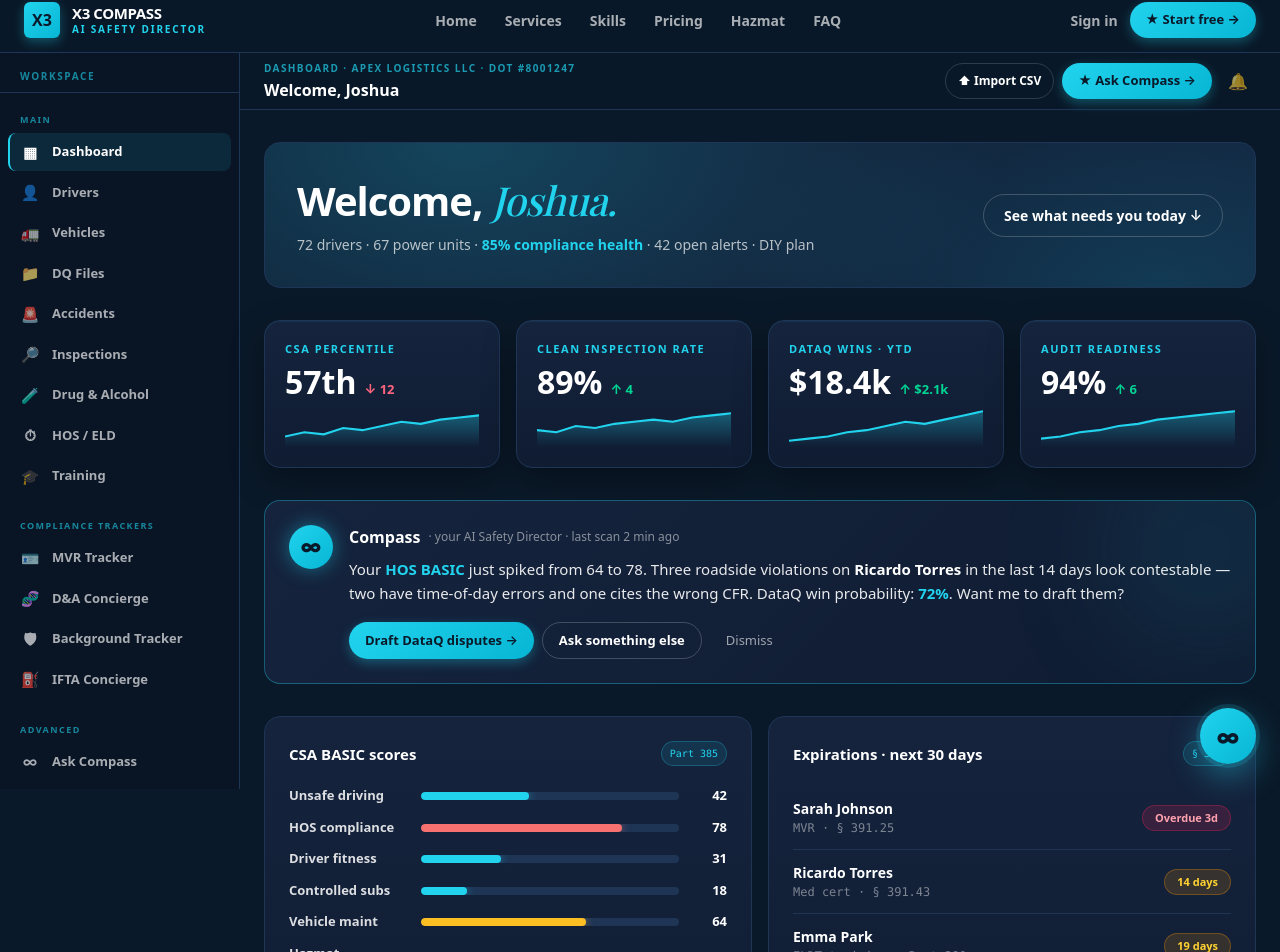
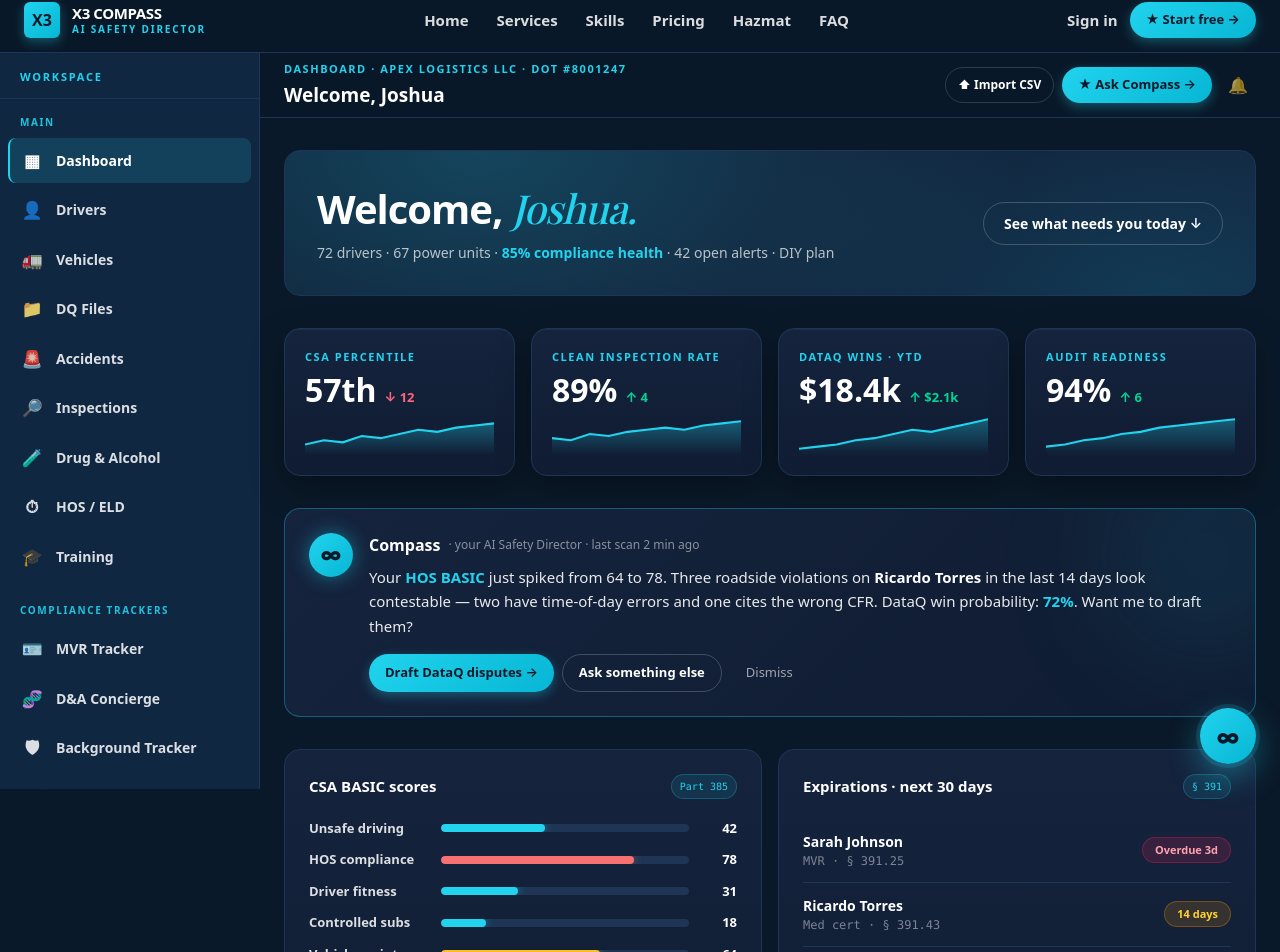
Before and after one commit to x3allamerican/x3compass-web, a Next.js app: page /app in a window 1280 px wide. Shown: the part 12-964 px from the top of the page. Built offline with nearby package versions, Linux system fonts and the light colour scheme.

Commit message:
Readability: lighten sidebar, bump font sizes + contrast

```diff
--- a/src/components/AppShell.tsx
+++ b/src/components/AppShell.tsx
@@ -59,36 +59,36 @@
       {/* Marketing top nav stays present even in the app */}
       <TopNav />
 
-      <div className="grid grid-cols-[240px_1fr] max-md:grid-cols-[64px_1fr] flex-1">
+      <div className="grid grid-cols-[260px_1fr] max-md:grid-cols-[72px_1fr] flex-1">
         {/* SIDEBAR */}
-        <aside className="border-r border-[#1E3556] bg-[#091525] sticky top-16 h-[calc(100vh-64px)] overflow-y-auto flex flex-col">
-          <div className="px-3 pt-4 pb-2 border-b border-[#1E3556]">
-            <div className="text-[10px] tracking-[.16em] uppercase font-bold text-[#22D3EE]/60 px-2">
+        <aside className="border-r border-[#1E3556] bg-[#102742] sticky top-16 h-[calc(100vh-64px)] overflow-y-auto flex flex-col">
+          <div className="px-3 pt-4 pb-3 border-b border-[#1E3556]">
+            <div className="text-[11px] tracking-[.16em] uppercase font-extrabold text-[#22D3EE] px-2">
               Workspace
             </div>
           </div>
 
           {/* Sections */}
-          <nav className="flex-1 px-2 py-3 space-y-4">
+          <nav className="flex-1 px-2 py-3 space-y-5">
             {SECTIONS.map((sec) => (
               <div key={sec.title}>
-                <div className="px-3 pt-2 pb-1.5 text-[9px] tracking-[.16em] uppercase font-bold text-[#22D3EE]/60 max-md:hidden">
+                <div className="px-3 pt-1 pb-2 text-[10px] tracking-[.16em] uppercase font-extrabold text-[#22D3EE]/90 max-md:hidden">
                   {sec.title}
                 </div>
-                <div className="space-y-0.5">
+                <div className="space-y-1">
                   {sec.items.map((it) => {
                     const active = pathname === it.href || (it.href !== "/app" && pathname?.startsWith(it.href));
                     return (
                       <Link
                         key={it.href}
                         href={it.href}
-                        className={`flex items-center gap-3 px-3 py-2 rounded-lg text-[13px] font-semibold transition-colors ${
+                        className={`flex items-center gap-3 px-3 py-2.5 rounded-lg text-[14px] font-semibold transition-colors ${
                           active
-                            ? "bg-[#22D3EE]/10 text-white border-l-2 border-[#22D3EE] pl-[10px]"
-                            : "text-white/65 hover:bg-white/5 hover:text-white"
+                            ? "bg-[#22D3EE]/15 text-white border-l-2 border-[#22D3EE] pl-[10px]"
+                            : "text-white/85 hover:bg-white/10 hover:text-white"
                         }`}
                       >
-                        <span className="text-[15px] w-5 text-center">{it.icon}</span>
+                        <span className="text-[17px] w-6 text-center">{it.icon}</span>
                         <span className="max-md:hidden">{it.label}</span>
                       </Link>
                     );
@@ -99,9 +99,9 @@
           </nav>
 
           {/* User pill at bottom */}
-          <div className="px-3 py-3 border-t border-[#1E3556] flex items-center gap-3">
+          <div className="px-3 py-4 border-t border-[#1E3556] flex items-center gap-3">
             <div
-              className="w-9 h-9 rounded-full grid place-items-center font-black text-[12px] flex-shrink-0"
+              className="w-10 h-10 rounded-full grid place-items-center font-black text-[13px] flex-shrink-0"
               style={{
                 background: "linear-gradient(135deg, #22D3EE, #06B6D4)",
                 color: "#0A1929",
@@ -110,8 +110,8 @@
               JK
             </div>
             <div className="leading-tight min-w-0 flex-1 max-md:hidden">
-              <div className="text-white text-[13px] font-bold truncate">Joshua Kovarik</div>
-              <div className="text-white/45 text-[11px]">Apex Logistics · owner</div>
+              <div className="text-white text-[14px] font-bold truncate">Joshua Kovarik</div>
+              <div className="text-white/65 text-[12px]">Apex Logistics · owner</div>
             </div>
           </div>
         </aside>
@@ -120,14 +120,14 @@
         <div className="min-w-0 flex flex-col">
           {/* Page-specific bar */}
           <header className="sticky top-16 z-20 bg-[#0A1929]/85 backdrop-blur-md border-b border-[#1E3556]">
-            <div className="px-6 h-14 flex items-center justify-between gap-4">
+            <div className="px-6 h-16 flex items-center justify-between gap-4">
               <div className="min-w-0">
                 {crumbs && (
-                  <div className="text-[10px] tracking-[.14em] uppercase font-bold text-[#22D3EE]/70 mb-0.5">
+                  <div className="text-[11px] tracking-[.14em] uppercase font-extrabold text-[#22D3EE] mb-1">
                     {crumbs}
                   </div>
                 )}
-                <h1 className="text-white font-extrabold text-[16px] truncate">{title ?? ""}</h1>
+                <h1 className="text-white font-extrabold text-[19px] truncate">{title ?? ""}</h1>
               </div>
               <div className="flex items-center gap-2">
                 {actions}
--- a/src/components/TopNav.tsx
+++ b/src/components/TopNav.tsx
@@ -31,7 +31,7 @@
 
   const linkClass = (href: string) =>
     `hover:text-white transition-colors ${
-      activeLink(href) ? "text-white" : "text-white/65"
+      activeLink(href) ? "text-white" : "text-white/85"
     }`;
 
   return (
@@ -55,7 +55,7 @@
           </div>
         </Link>
 
-        <nav className="hidden md:flex items-center gap-7 text-[14px] font-semibold">
+        <nav className="hidden md:flex items-center gap-7 text-[15px] font-semibold">
           <Link href="/" className={linkClass("/")}>Home</Link>
           <Link href="/#services" className={linkClass("/#services")}>Services</Link>
           {loggedIn && (
@@ -79,7 +79,7 @@
               </Link>
               <button
                 onClick={signOut}
-                className="text-[14px] font-semibold text-white/65 hover:text-white"
+                className="text-[15px] font-semibold text-white/85 hover:text-white"
               >
                 Sign out
               </button>
@@ -88,7 +88,7 @@
             <>
               <Link
                 href="/signin"
-                className="text-[14px] font-semibold text-white/65 hover:text-white hidden sm:block"
+                className="text-[15px] font-semibold text-white/85 hover:text-white hidden sm:block"
               >
                 Sign in
               </Link>
```
